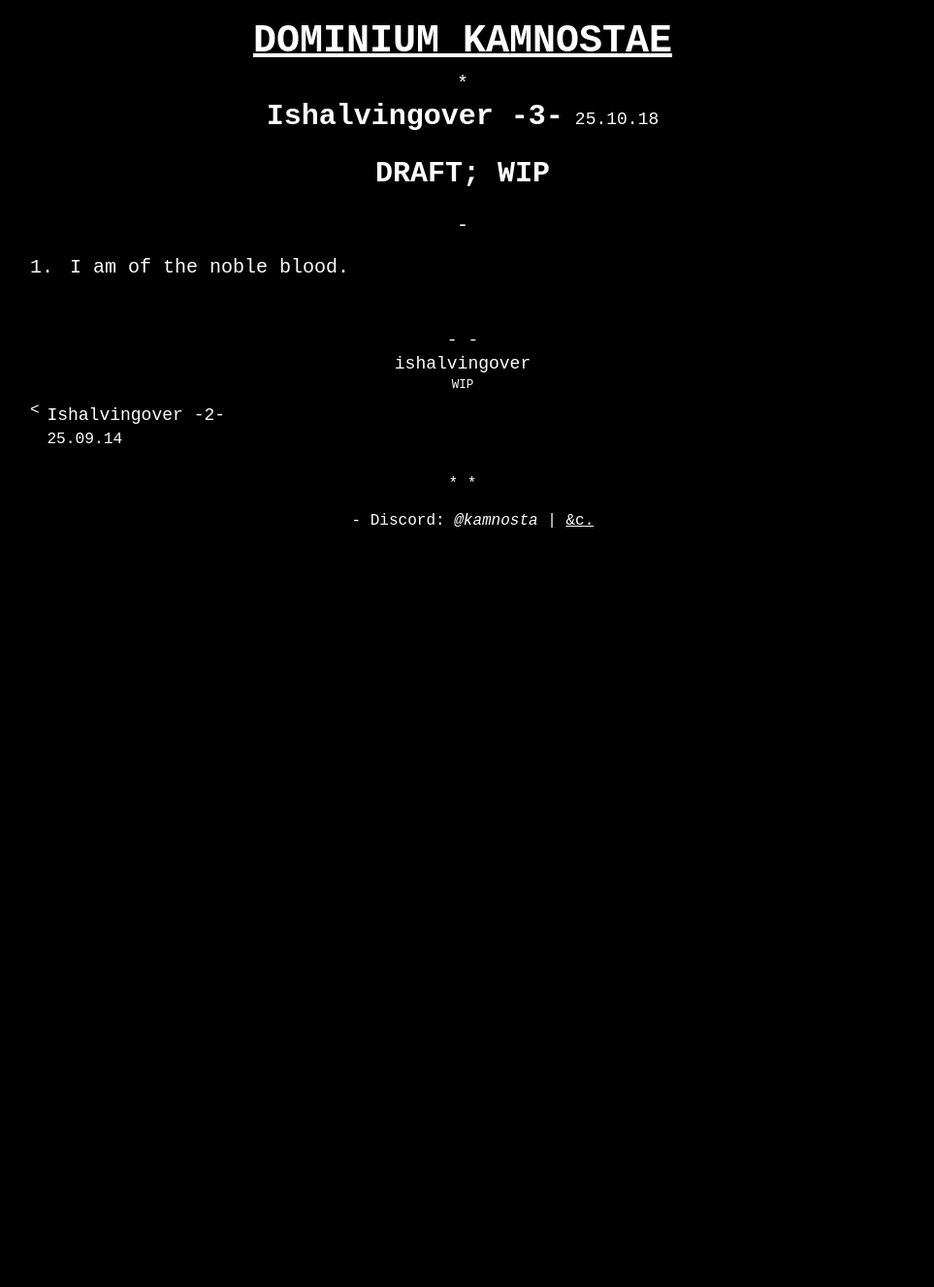
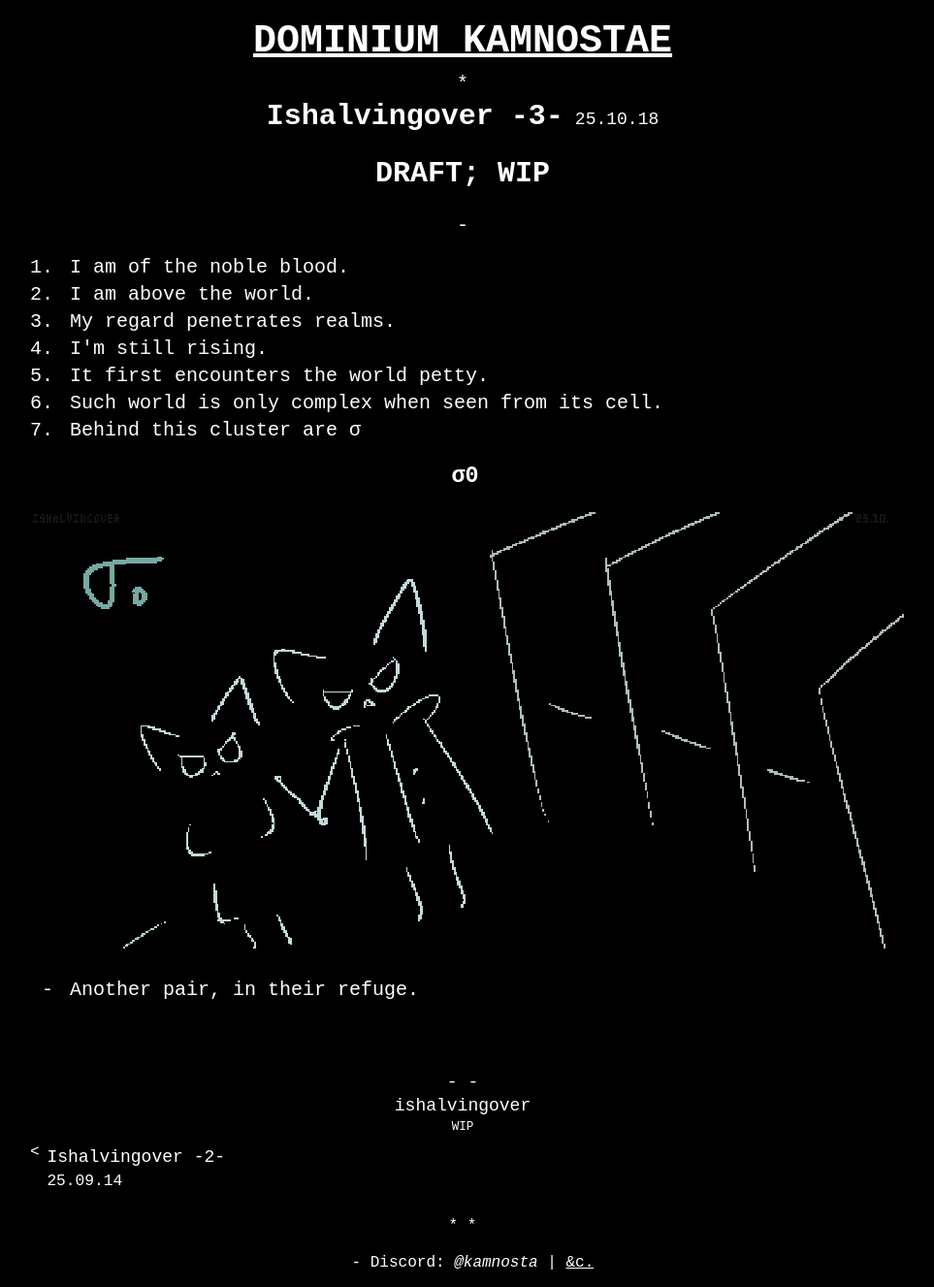
Before and after one commit to kamnosta/kamnosta.github.io, a Jekyll site: the page built from _ishalvingover/25-10-18-3.md, in a window 1280 px wide. Shown: the whole page at 97% size, without its empty margins (163-1126 px from the left). Built offline with Jekyll 4.4.1, drawn with Linux system fonts in a browser that asks for light colours; before the commit the page ends 900 px from its top, so only the background shows below that.

Commit message:
iho3 update sigma0 another pair

```diff
--- a/_ishalvingover/25-10-18-3.md
+++ b/_ishalvingover/25-10-18-3.md
@@ -5,3 +5,21 @@ firstverse: "DRAFT; WIP"
 ---
 
 1. I am of the noble blood.
+
+2. I am above the world.
+
+3. My regard penetrates realms.
+
+4. I'm still rising.
+
+5. It first encounters the world petty.
+
+6. Such world is only complex when seen from its cell.
+
+7. Behind this cluster are σ
+
+<h3 class="text-align-center">σ0</h3>
+
+![/imgs_ishalvingover/251023_iho_sigma0.png](/imgs_ishalvingover/251023_iho_sigma0.png)
+
+- Another pair, in their refuge.
```
Also changed, not shown: imgs_ishalvingover/251023_iho_sigma0.png (added).
